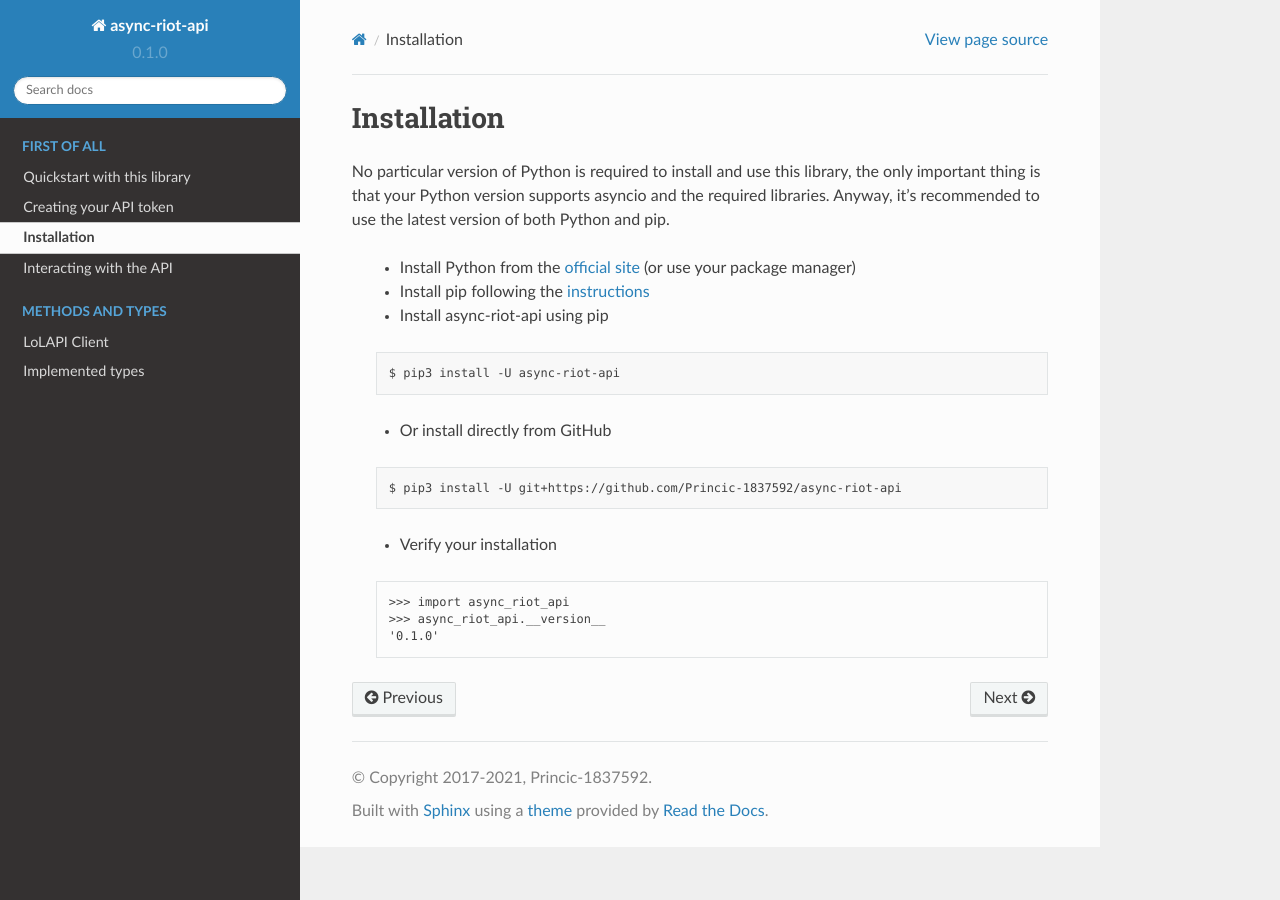
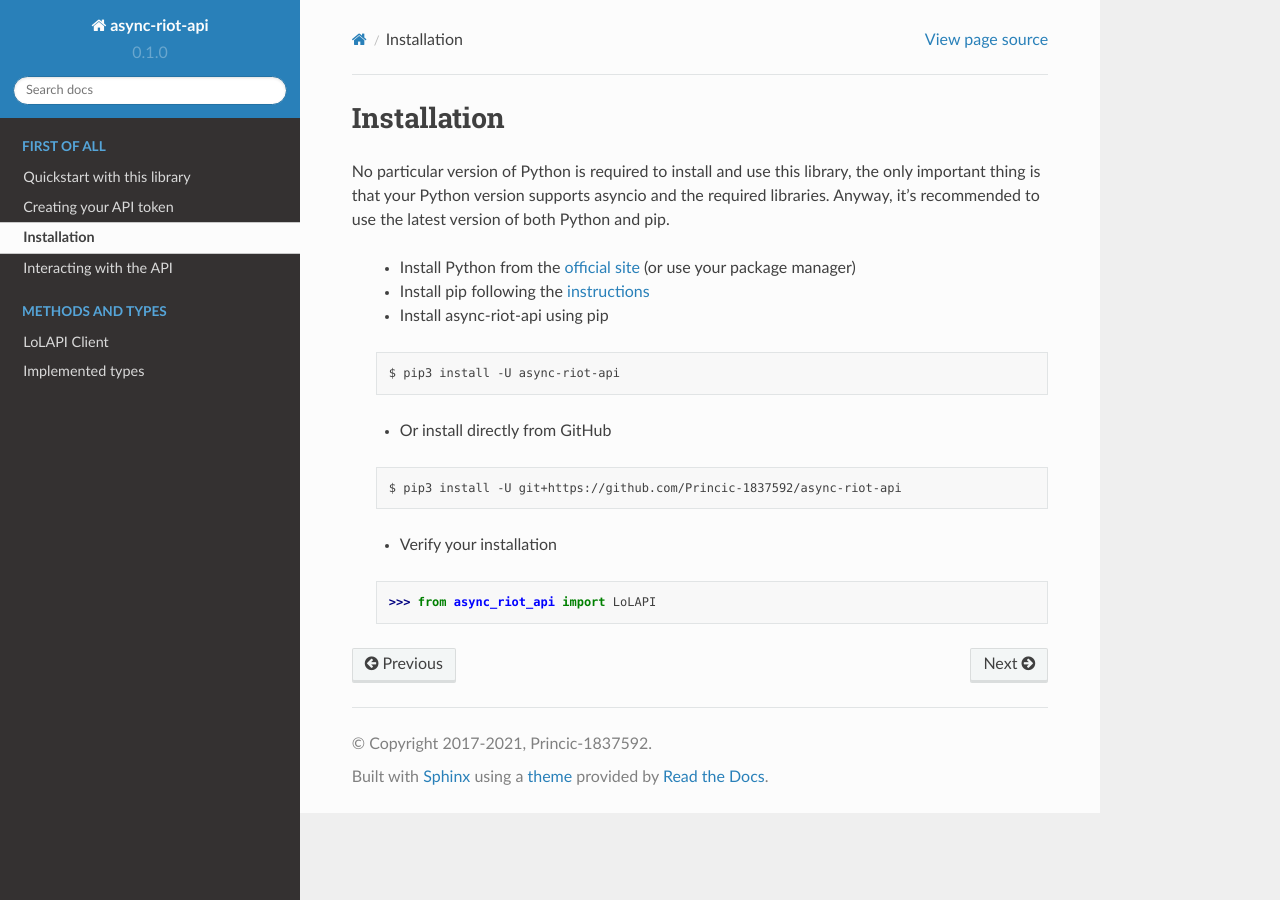
Before and after one commit to Princic-1837592/async-riot-api, a Sphinx documentation site: the page built from docs/source/start/install.rst, in a window 1280 px wide. Built offline with Sphinx 7.4.7 and the Read the Docs theme 2.0.0, drawn with Linux system fonts in a browser that asks for light colours.

Commit message:
more tests about docs

```diff
--- a/docs/source/start/install.rst
+++ b/docs/source/start/install.rst
@@ -21,6 +21,4 @@ supports asyncio and the required libraries. Anyway, it's recommended to use the
 
     .. parsed-literal::
 
-        >>> import async_riot_api
-        >>> async_riot_api.__version__
-        '|version|'
+        >>> from async_riot_api import LoLAPI
```
